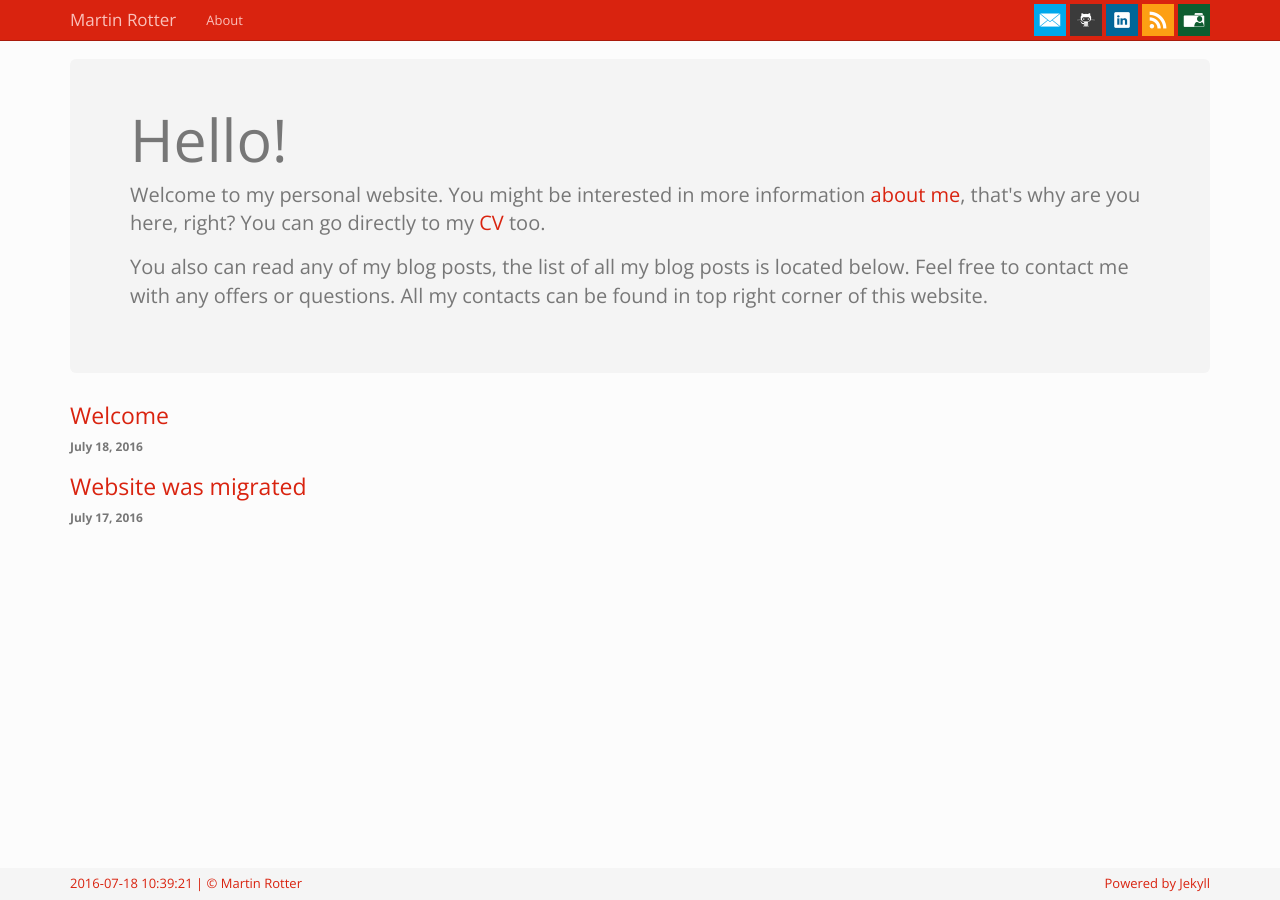
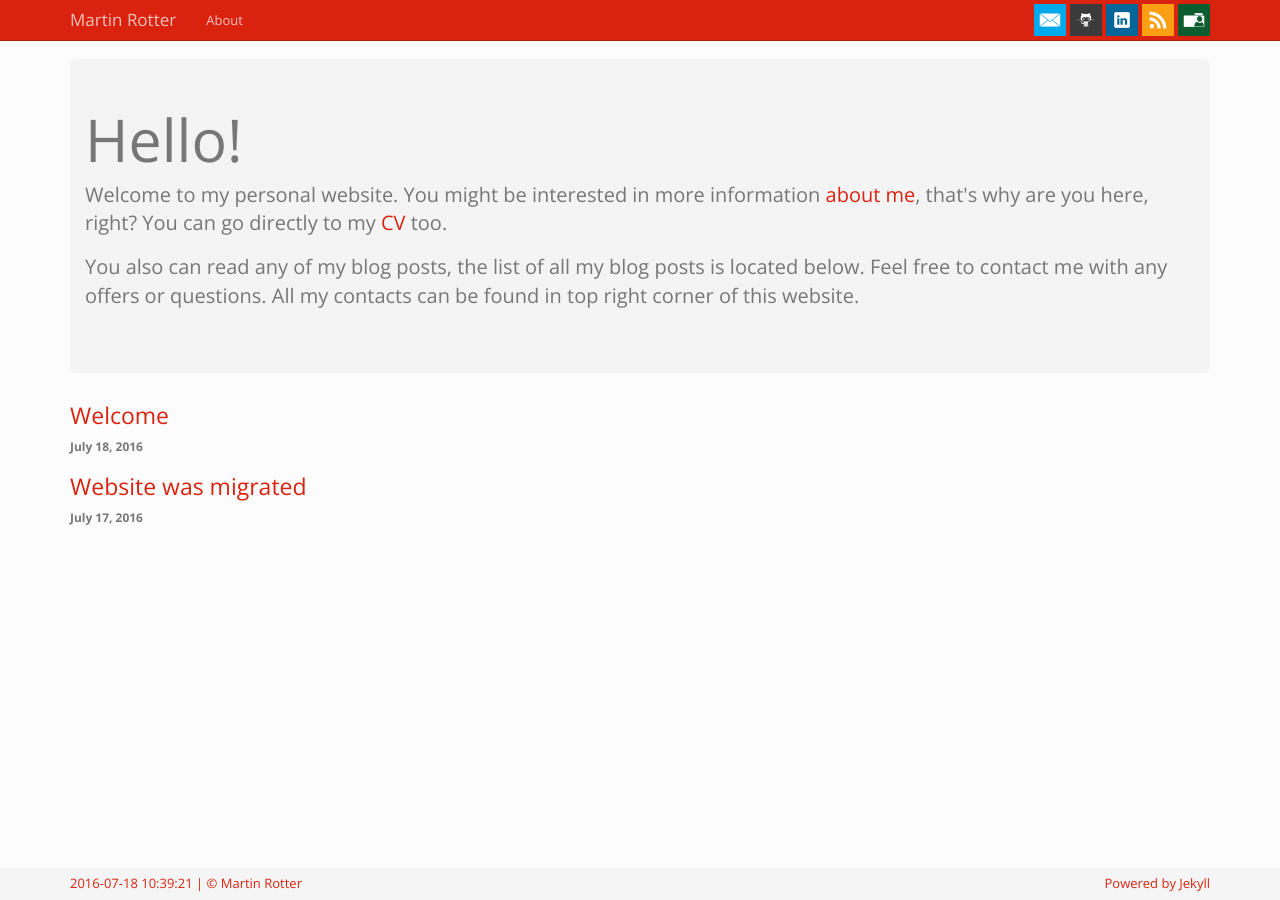
Before and after one commit to martinrotter/martinrotter.github.io, a Jekyll site: the page built from index.html, in a window 1280 px wide. Built offline with Jekyll 4.4.1, drawn with Linux system fonts in a browser that asks for light colours.

Commit message:
Better padding.

```diff
--- a/css/style.css
+++ b/css/style.css
@@ -26,7 +26,7 @@ body {
   margin: 4px 0px 4px 4px;
 }
 
-.jumbotron {
+.container .jumbotron, .container-fluid .jumbotron {
   padding-left: 15px;
   padding-right: 15px;
   padding-top: 30px;
```
